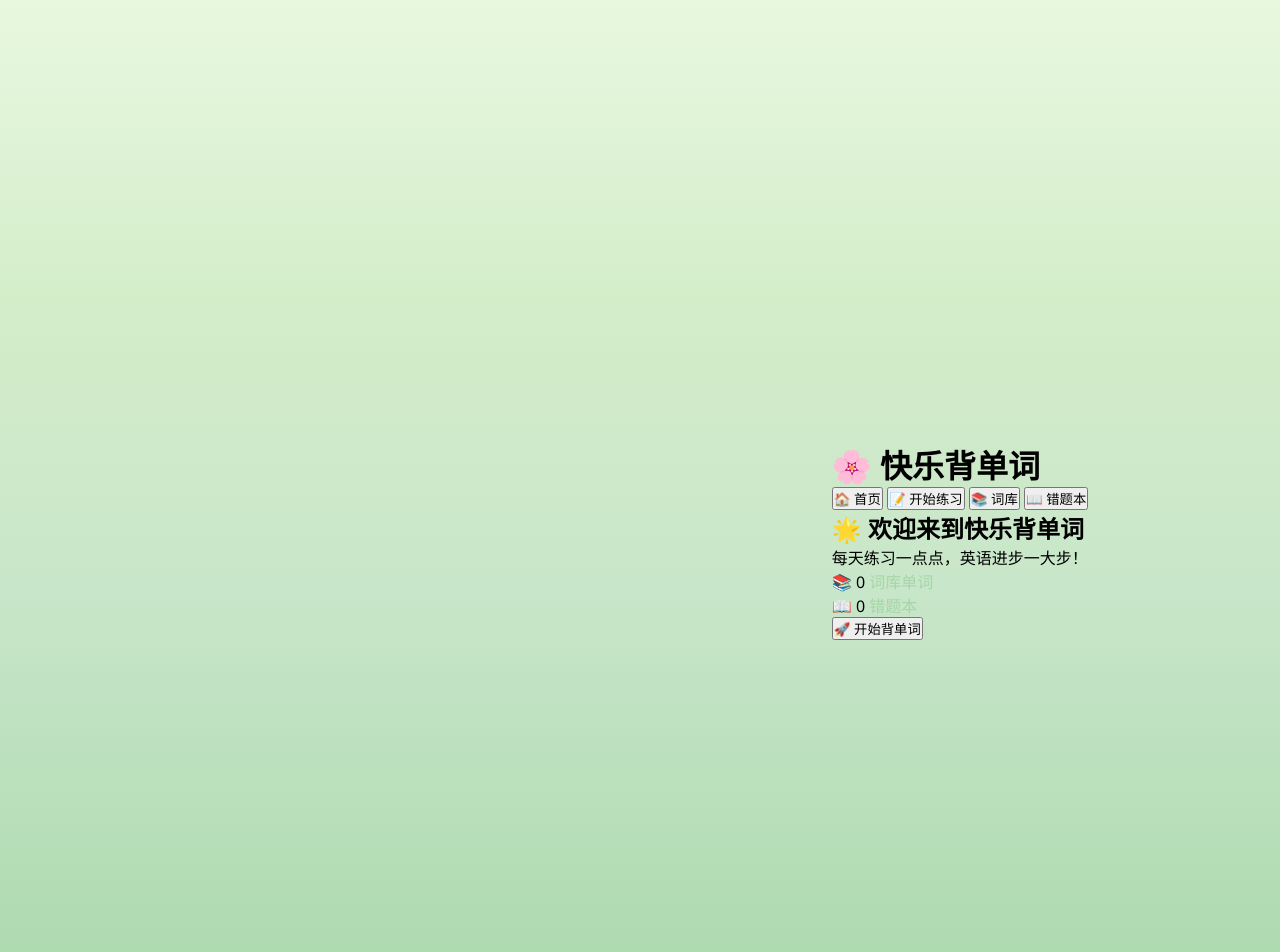
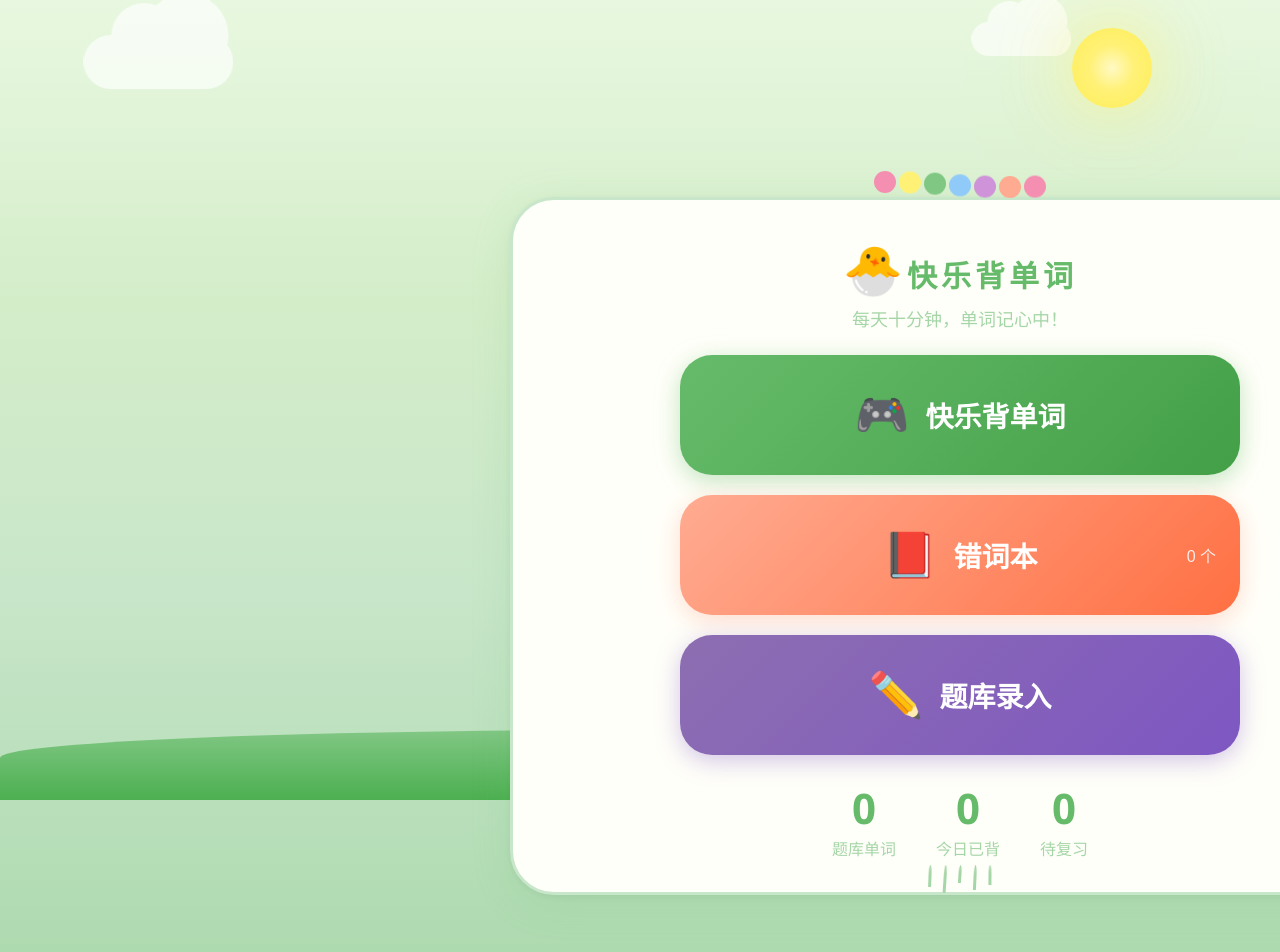
Before and after one commit to digoo2008/kids-vocab-tauri, a website: page src/index.html in a window 1280 px wide. Shown: the top 952 px of the page. Drawn offline with Linux system fonts and the light colour scheme.

Commit message:
v2.0 MVP: push src/index.html

```diff
--- a/src/index.html
+++ b/src/index.html
@@ -1,31 +1,106 @@
 <!DOCTYPE html>
 <html lang="zh-CN">
 <head>
-    <meta charset="UTF-8">
-    <meta name="viewport" content="width=device-width, initial-scale=1.0">
-    <title>快乐背单词</title>
-    <link rel="stylesheet" href="css/style.css">
-    <script src="js/app.js" defer></script>
-    <script src="js/home.js" defer></script>
-    <script src="js/quiz.js" defer></script>
-    <script src="js/result.js" defer></script>
-    <script src="js/wordbank.js" defer></script>
-    <script src="js/wrongbook.js" defer></script>
+<meta charset="UTF-8">
+<meta name="viewport" content="width=1920, height=1080, initial-scale=1.0">
+<title>🐣 快乐背单词</title>
+<link rel="stylesheet" href="css/style.css">
 </head>
 <body>
-    <div id="app">
-        <header id="app-header">
-            <h1>🌸 快乐背单词</h1>
-            <nav id="main-nav">
-                <button class="nav-btn active" data-page="home">🏠 首页</button>
-                <button class="nav-btn" data-page="quiz">📝 开始练习</button>
-                <button class="nav-btn" data-page="wordbank">📚 词库</button>
-                <button class="nav-btn" data-page="wrongbook">📖 错题本</button>
-            </nav>
-        </header>
-        <main id="page-content">
-            <!-- 页面内容由JS动态渲染 -->
-        </main>
+
+<!-- 花园背景 -->
+<div class="garden-layer">
+  <div class="cloud cloud-1"></div>
+  <div class="cloud cloud-2"></div>
+  <div class="sun"></div>
+  <div class="grass-ground"></div>
+</div>
+
+<!-- 提示单词气泡（全局右上角） -->
+<div class="hint-word-bubble" id="hint-bubble" style="display:none"></div>
+
+<!-- ====== ① 首页 Hub ====== -->
+<div id="page-home" class="page active">
+  <div class="main-card">
+    <div class="card-garland">
+      <span class="garland-flower"></span><span class="garland-flower"></span>
+      <span class="garland-flower"></span><span class="garland-flower"></span>
+      <span class="garland-flower"></span><span class="garland-flower"></span>
+      <span class="garland-flower"></span>
     </div>
+    <div class="card-grass">
+      <span class="grass-blade"></span><span class="grass-blade"></span>
+      <span class="grass-blade"></span><span class="grass-blade"></span>
+      <span class="grass-blade"></span>
+    </div>
+
+    <div class="title-area">
+      <span class="app-icon">🐣</span>
+      <span class="title">快乐背单词</span>
+    </div>
+    <div class="subtitle">每天十分钟，单词记心中！</div>
+
+    <div class="hub-cards">
+      <button class="hub-card hub-card-study" onclick="startStudy()">
+        <span class="hub-icon">🎮</span>
+        <span class="hub-text">快乐背单词</span>
+      </button>
+      <button class="hub-card hub-card-wrong" id="hub-wrong" onclick="location.hash='#wrongbook'">
+        <span class="hub-icon">📕</span>
+        <span class="hub-text">错词本</span>
+        <span class="hub-count" id="hub-wrong-count">0 个</span>
+      </button>
+      <button class="hub-card hub-card-bank" onclick="location.hash='#wordbank'">
+        <span class="hub-icon">✏️</span>
+        <span class="hub-text">题库录入</span>
+      </button>
+    </div>
+
+    <div class="stats-row">
+      <div class="stat-item">
+        <div class="stat-num" id="stat-total">0</div>
+        <div class="stat-label">题库单词</div>
+      </div>
+      <div class="stat-item">
+        <div class="stat-num" id="stat-today">0</div>
+        <div class="stat-label">今日已背</div>
+      </div>
+      <div class="stat-item">
+        <div class="stat-num" id="stat-wrong">0</div>
+        <div class="stat-label">待复习</div>
+      </div>
+    </div>
+  </div>
+</div>
+
+<!-- ====== ② 题库录入页 ====== -->
+<div id="page-wordbank" class="page">
+  <div class="back-link" onclick="location.hash='#home'">← 返回</div>
+  <div class="main-card" id="wordbank-content"></div>
+</div>
+
+<!-- ====== ③ 测验页 ====== -->
+<div id="page-quiz" class="page">
+  <div class="back-link" onclick="confirmQuit()">← 退出测验</div>
+  <div class="main-card" id="quiz-container"></div>
+</div>
+
+<!-- ====== ④ 结果页 ====== -->
+<div id="page-result" class="page">
+  <div class="main-card" id="result-content"></div>
+</div>
+
+<!-- ====== ⑤ 错词本 ====== -->
+<div id="page-wrongbook" class="page">
+  <div class="back-link" onclick="location.hash='#home'">← 返回</div>
+  <div class="main-card" id="wrongbook-content"></div>
+</div>
+
+<script src="js/app.js"></script>
+<script src="js/home.js"></script>
+<script src="js/wordbank.js"></script>
+<script src="js/quiz.js"></script>
+<script src="js/result.js"></script>
+<script src="js/wrongbook.js"></script>
 </body>
 </html>
```
